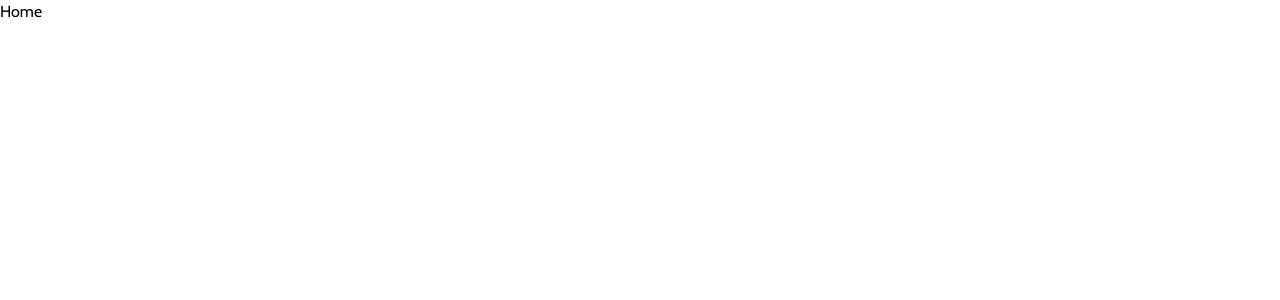
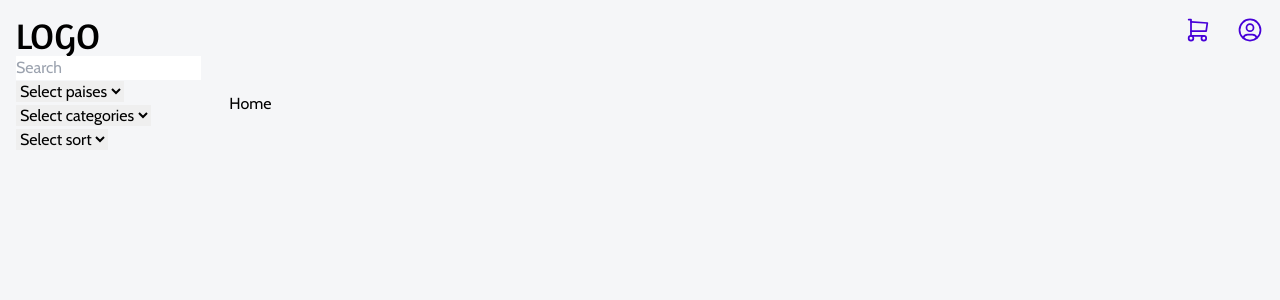
Before and after one commit to HauroDev/pf-rentify-frontend, a React (Vite) app: page / in a window 1280 px wide. Shown: the top 300 px of the page. Built offline with nearby package versions, Linux system fonts and the light colour scheme.

Commit message:
MainLayout

```diff
--- a/src/App.jsx
+++ b/src/App.jsx
@@ -2,9 +2,9 @@ import AppRouter from './router/AppRouter'
 
 function App() {
 	return (
-		<>
+		<div className='bg-body_light min-h-screen'>
 			<AppRouter />
-		</>
+		</div>
 	)
 }
 
--- /dev/null
+++ b/src/components/MainLayout/Header.jsx
@@ -0,0 +1,15 @@
+import CartIcon from '../icons/CartIcon'
+import UserICon from '../icons/UserIcon'
+
+const Header = () => {
+	return (
+		<header>
+			<div className=' flex justify-end items-center gap-6 w-full p-4'>
+				<CartIcon className='stroke-dark_purple' />
+				<UserICon className='stroke-dark_purple' />
+			</div>
+		</header>
+	)
+}
+
+export default Header
--- /dev/null
+++ b/src/components/MainLayout/MainLayout.jsx
@@ -0,0 +1,19 @@
+import { Outlet } from 'react-router-dom'
+import Header from './Header'
+import Sidenav from './Sidenav'
+
+const MainLayout = () => {
+	return (
+		<div className='flex max-w-[1920px] mx-auto'>
+			<Sidenav />
+			<div className='w-4/5 lg:w-10/12'>
+				<Header />
+				<div className='min-h-[90vh] py-8 px-4'>
+					<Outlet />
+				</div>
+			</div>
+		</div>
+	)
+}
+
+export default MainLayout
--- /dev/null
+++ b/src/components/MainLayout/Sidenav.jsx
@@ -0,0 +1,30 @@
+const Sidenav = () => {
+	return (
+		<nav className='min-h-full md:w-1/5 lg:w-2/12 p-4'>
+			<h2 className='font-amaranth text-4xl'>LOGO</h2>
+
+			<section>
+				<div>
+					<input type='text' placeholder='Search' />
+				</div>
+				<div>
+					<select name='' id=''>
+						<option value=''>Select paises</option>
+					</select>
+				</div>
+				<div>
+					<select name='' id=''>
+						<option value=''>Select categories</option>
+					</select>
+				</div>
+				<div>
+					<select name='' id=''>
+						<option value=''>Select sort</option>
+					</select>
+				</div>
+			</section>
+		</nav>
+	)
+}
+
+export default Sidenav
--- /dev/null
+++ b/src/components/icons/UserIcon.jsx
@@ -0,0 +1,19 @@
+const UserICon = (props) => (
+	<svg
+		xmlns='http://www.w3.org/2000/svg'
+		width={28}
+		height={28}
+		fill='none'
+		stroke='#2c3e50'
+		strokeLinecap='round'
+		strokeLinejoin='round'
+		strokeWidth={1.5}
+		className='icon icon-tabler icon-tabler-user-circle'
+		viewBox='0 0 24 24'
+		{...props}>
+		<path stroke='none' d='M0 0h24v24H0z' />
+		<path d='M3 12a9 9 0 1 0 18 0 9 9 0 1 0-18 0' />
+		<path d='M9 10a3 3 0 1 0 6 0 3 3 0 1 0-6 0M6.168 18.849A4 4 0 0 1 10 16h4a4 4 0 0 1 3.834 2.855' />
+	</svg>
+)
+export default UserICon
--- a/src/router/AppRouter.jsx
+++ b/src/router/AppRouter.jsx
@@ -2,11 +2,14 @@ import { Routes, Route } from 'react-router-dom'
 import Home from '../pages/Home'
 import { routesName } from '../utils/routes_name'
 import Card from '../components/Card'
+import MainLayout from '../components/MainLayout/MainLayout'
 
 const AppRouter = () => {
 	return (
 		<Routes>
-			<Route path={routesName.home} element={<Home />} />
+			<Route path='/' element={<MainLayout />}>
+				<Route path={routesName.home} element={<Home />} />
+			</Route>
 			<Route path='/card' element={<Card />} />
 		</Routes>
 	)
```
Also changed, not shown: src/components/MainLayout/mainlayout.module.css (added, +18 -0 lines).
